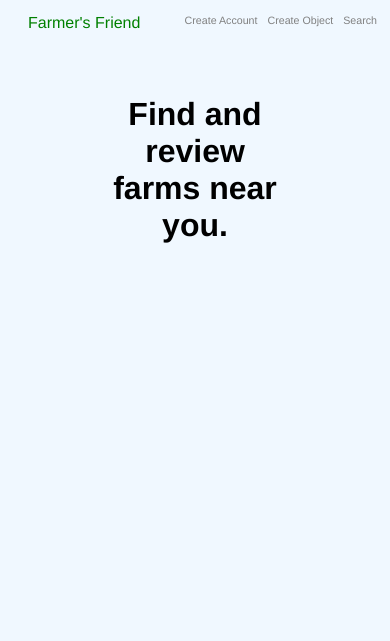
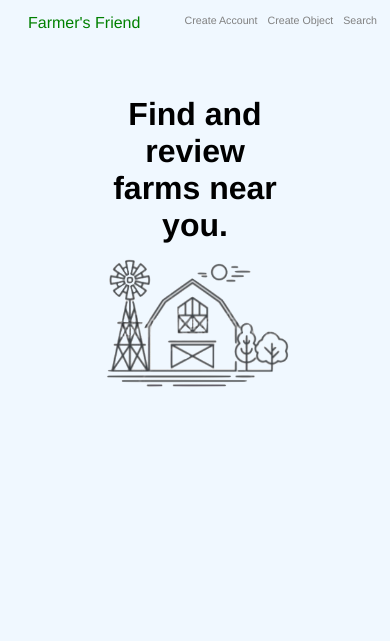
Before and after one commit to KevinHardy-Cooper/FarmersFriend, a PHP site: page / in a window 390 px wide. Shown: the part 16-657 px from the top of the page. Run offline with PHP 8.4, Linux system fonts and the light colour scheme.

Commit message:
added image to index on page resizing

```diff
--- a/index.html
+++ b/index.html
@@ -44,6 +44,8 @@
 			Find and review farms near you.
 		</h1>
 
+		<div class = "horiz-div small-screen-image"></div>
+
 		<!-- Footer -->
 		<footer class = "footer">
 			<p>
--- a/stylesheets/index.css
+++ b/stylesheets/index.css
@@ -48,4 +48,18 @@ body {
 	.footer {
 		font-size: 8pt;
 	}
+
+	.small-screen-image {
+		width: 50%;
+		content: url("../assets/img/vector-farm.png");
+		padding-top: 55%;
+		/*transform: translateY(-10%);*/
+	}
 }
+
+/* When screen gets too small, remove image */
+@media only screen and (max-width: 350px) {
+	.small-screen-image {
+		content: none;
+	}
+}
```
Also changed, not shown: assets/img/farmer_search.jpg (added), assets/img/farmer_with_chicken.jpeg (deleted), assets/img/vector-farm.png (added).
